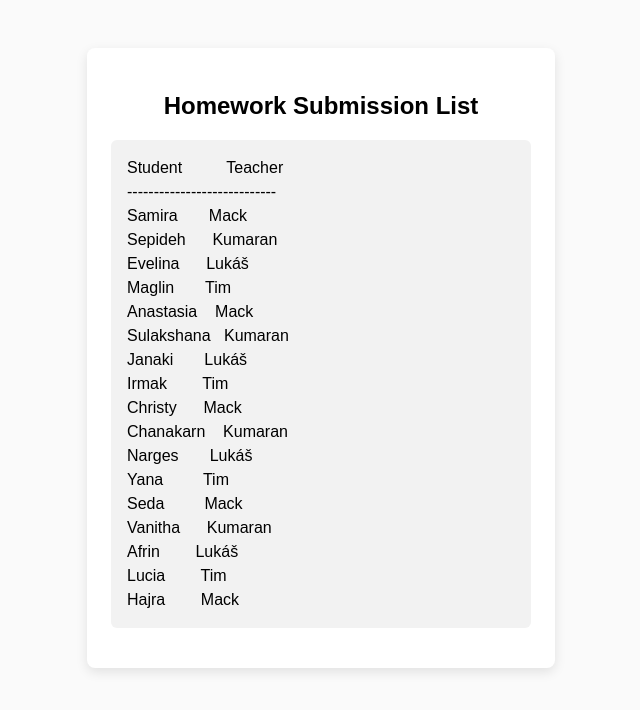
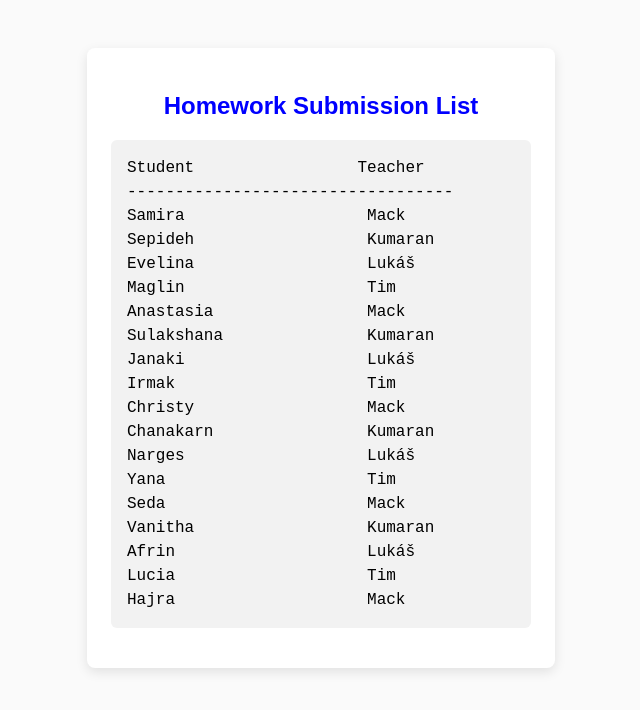
Before and after one commit to mxavier222/Week-07-HW-Submission-List, a plain HTML site: page index.html in a window 1280 px wide. Shown: the whole page, without its empty margins (319-959 px from the left). Drawn offline with Linux system fonts and the light colour scheme.

Commit message:
Homework-Submission-List

```diff
--- a/index.html
+++ b/index.html
@@ -9,7 +9,7 @@
 
 <div class="box">
   <h2>Homework Submission List</h2>
-  <p id="output"></p>
+  <pre id="output"></pre>
 </div>
 <script src="script.js"></script>
 </body>
--- a/script.js
+++ b/script.js
@@ -30,11 +30,11 @@ function shuffle(arr) {
     teacher: teachers[index % teachers.length]
   }));
 
-  let display = "Student          Teacher\n";
-  display += "----------------------------\n";
+  let display = "Student                 Teacher\n";
+  display += "----------------------------------\n";
 
   assignments.forEach(({ student, teacher }) => {
-    display += student.padEnd(13) + teacher + "\n";
+    display += student.padEnd(25) + teacher + "\n";
   });
 
   document.getElementById("output").textContent = display;
--- a/style.css
+++ b/style.css
@@ -16,8 +16,9 @@
     h2 {
       text-align: center;
       margin-bottom: 20px;
+      color: blue;
     }
-    #output {
+    pre {
       background: #f2f2f2;
       padding: 16px;
       border-radius: 6px;
```
